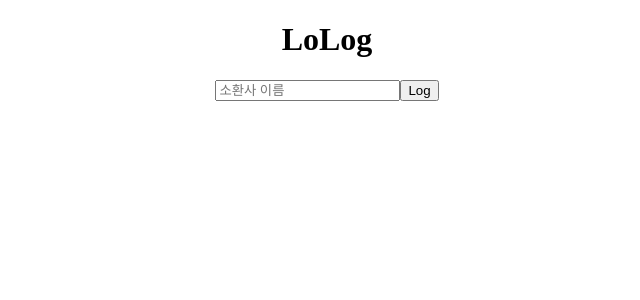
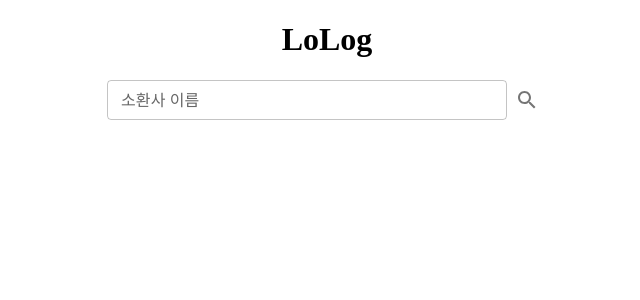
Before and after one commit to hwarang98/LoLog, a React (Create React App) app in the folder client/: page / in a window 1280 px wide. Shown: the top 300 px of the page, without its empty margins (313-953 px from the left). Built offline with nearby package versions, Linux system fonts and the light colour scheme.

Commit message:
코드 수정

```diff
--- a/client/src/components/InputField.js
+++ /dev/null
@@ -1,20 +0,0 @@
-import * as React from "react";
-import Box from "@mui/material/Box";
-import TextField from "@mui/material/TextField";
-
-function InputField() {
-  return (
-    <Box
-      component="form"
-      sx={{
-        "& > :not(style)": { m: 1, width: "25ch" },
-      }}
-      noValidate
-      autoComplete="off"
-    >
-      <TextField id="standard-basic" label="소환사 이름" variant="standard" />
-    </Box>
-  );
-}
-
-export default InputField;
--- a/client/src/components/index.js
+++ b/client/src/components/index.js
@@ -3,5 +3,3 @@ export { default as Profile } from "./Profile";
 export { default as SoloGameRankRate } from "./SoloGameRankRate";
 export { default as FreeRankGameRate } from "./FreeGameRankRate";
 export { default as GameInfoRender } from "./GameInfoRender";
-// export { default as SearchInput } from "./SearchInput";
-export { default as InputField } from "./InputField";
--- a/client/src/pages/Home.js
+++ b/client/src/pages/Home.js
@@ -1,7 +1,9 @@
 import React, { useState } from "react";
 import { useNavigate } from "react-router-dom";
 import axios from "axios";
-import { InputField } from "../components";
+import TextField from "@mui/material/TextField";
+import IconButton from "@mui/material/IconButton";
+import SearchIcon from "@mui/icons-material/Search";
 import "./home.css";
 
 function Home() {
@@ -50,14 +52,17 @@ function Home() {
   return (
     <div className="home">
       <h1>LoLog</h1>
-      <input
-        type="text"
-        placeholder="소환사 이름"
+      <TextField
+        id="summonerName"
+        label="소환사 이름"
+        size="small"
+        style={{ width: 400 }}
         onChange={onChange}
         onKeyPress={onEnter}
-      ></input>
-      {/* <InputField onChange={onChange} onKeyPress={onEnter} /> */}
-      <button onClick={onClick}>Log</button>
+      />
+      <IconButton onClick={onClick}>
+        <SearchIcon />
+      </IconButton>
     </div>
   );
 }
--- a/client/src/pages/Summoner.js
+++ b/client/src/pages/Summoner.js
@@ -33,8 +33,9 @@ function Summoner() {
   // matchId에 해당하는 게임 정보조회 요청
   const getGameInfo = async () => {
     let getGameInfo = await axios.post("http://localhost:4000/api/gameInfo", {
-      matchId: matchId,
-      name: name,
+      // matchId: matchId,
+      // name: name,
+      data: { matchId: matchId, name: name },
     });
     setGetGameInfo(getGameInfo.data);
     setClickCheck(true);
```
Also changed, not shown: client/src/components/SearchInput.js (deleted, +0 -31 lines), 2 other files (tests, documents, lock files or other folders).
